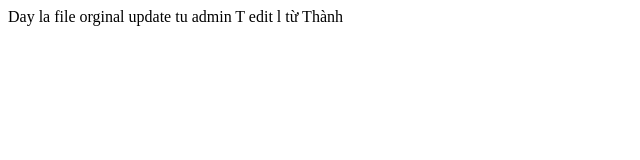
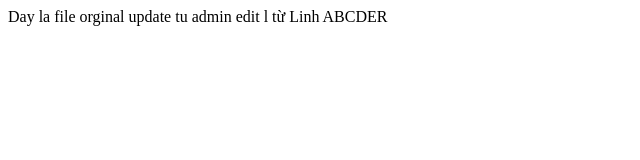
Before and after one commit to taihm/MyRepo, a plain HTML site: page index.html in a window 1280 px wide. Shown: the full height of the page, 0-640 px from the left. Drawn offline with Linux system fonts and the light colour scheme.

Commit message:
update-moi

```diff
--- a/index.html
+++ b/index.html
@@ -5,7 +5,8 @@
  <body>
  Day la file orginal
 
-update tu admin T
-  edit l từ Thành
+update tu admin
+  edit l từ Linh
+ABCDER
  </body>
 </html>
```
